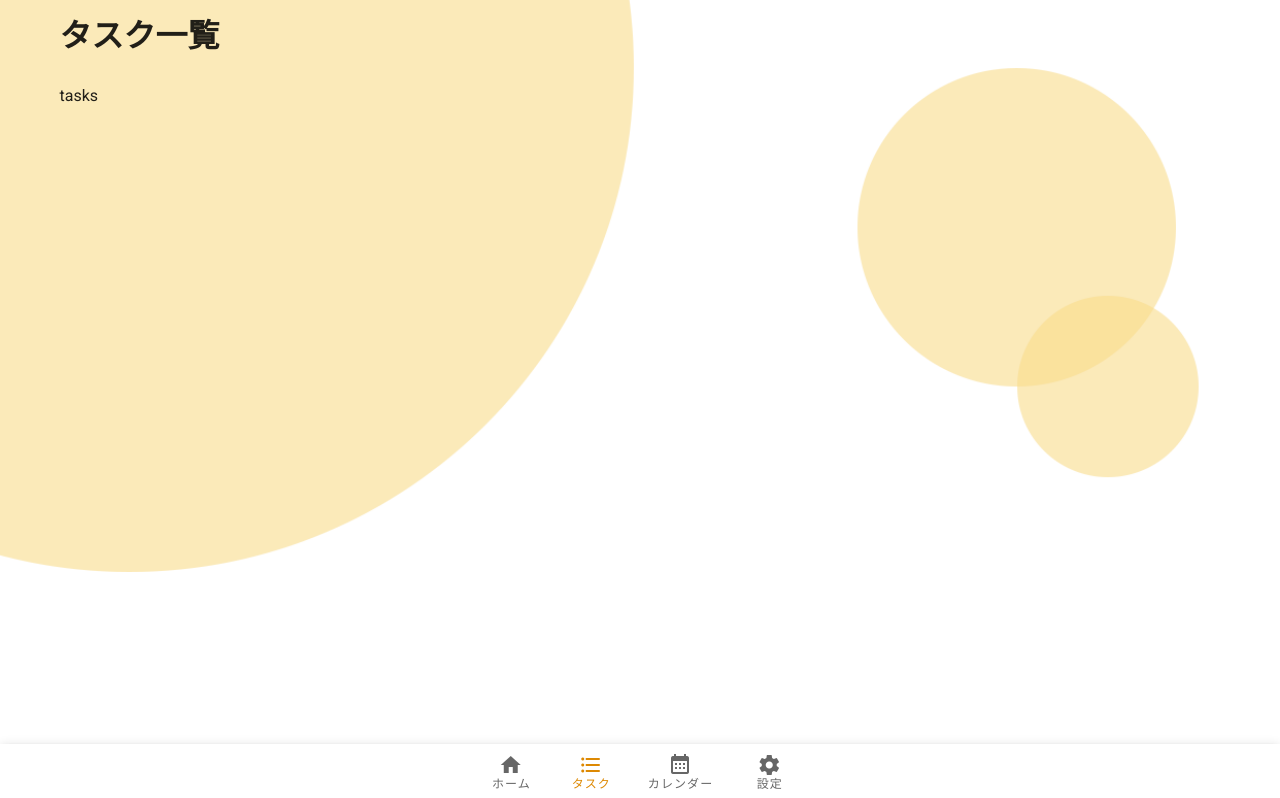
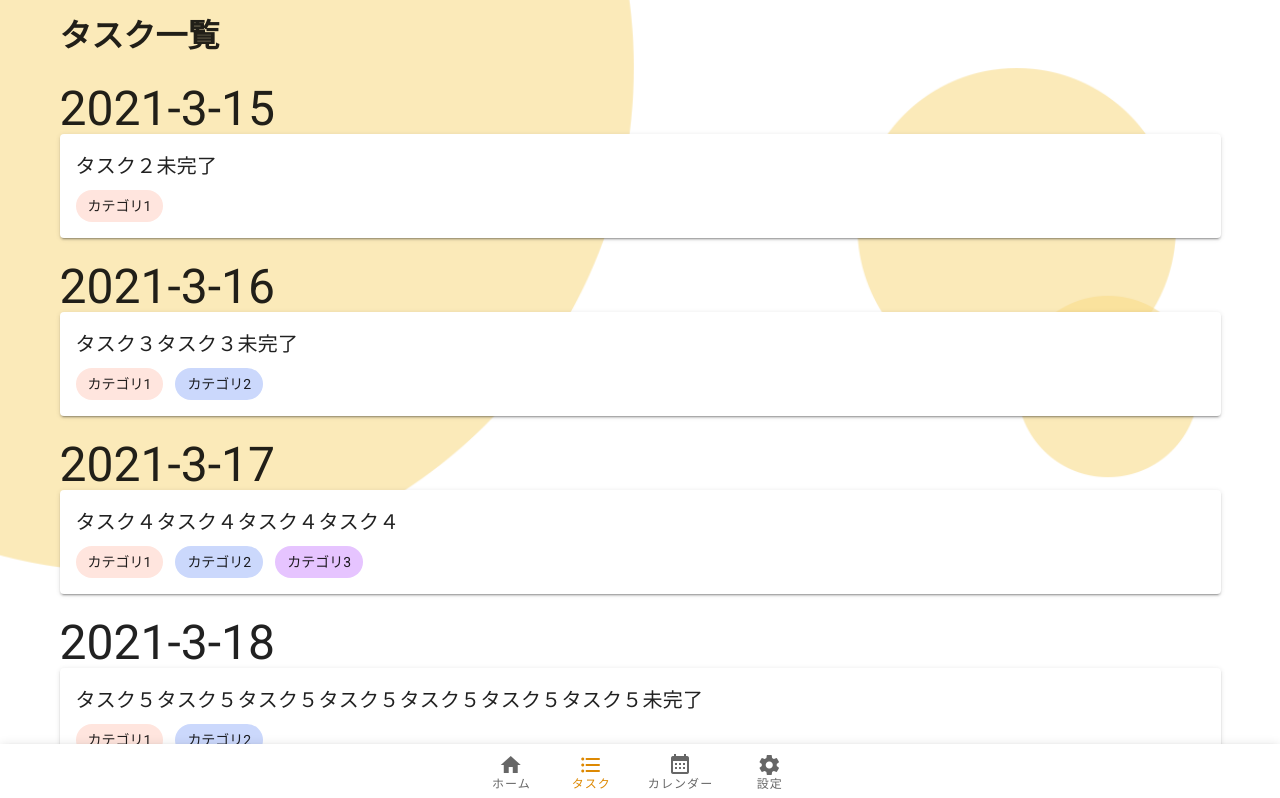
Before and after one commit to Ry0xi/a02, a Nuxt app in the folder frontend/: page /tasks in a window 1280 px wide. Shown: the top 798 px of the page. Built offline with nearby package versions, Linux system fonts and the light colour scheme.

Commit message:
[f-fix]タスク一覧を追加

```diff
--- a/frontend/pages/tasks.vue
+++ b/frontend/pages/tasks.vue
@@ -1,5 +1,9 @@
 <template>
-  <p>tasks</p>
+  <TaskListGroupByDate
+    :shownTasks="0"
+    :tasks="testTasks"
+    :categoryData="testCategoryData"
+  />
 </template>
 
 <script>
@@ -8,6 +12,21 @@ export default {
     return {
       header: {
         title: 'タスク一覧'
+      },
+      tasks: [],
+      categoryData: [],
+      testTasks: [
+        {'id': '1001', 'name': 'タスク１', 'date': '2021-3-20', 'categories': ['0001','0002'], 'isDone': true},
+        {'id': '1002', 'name': 'タスク２未完了', 'date': '2021-3-15', 'categories': ['0001'], 'isDone': false},
+        {'id': '1003', 'name': 'タスク３タスク３未完了', 'date': '2021-3-16', 'categories': ['0001','0002'], 'isDone': false},
+        {'id': '1004', 'name': 'タスク４タスク４タスク４タスク４', 'date': '2021-3-17', 'categories': ['0001','0002', '0003'], 'isDone': true},
+        {'id': '1005', 'name': 'タスク５タスク５タスク５タスク５タスク５タスク５タスク５未完了', 'date': '2021-3-18', 'categories': ['0001','0002'], 'isDone': false},
+        {'id': '1006', 'name': 'タスク６タスク６タスク６タスク６タスク６タスク６タスク６タスク６タスク６タスク６タスク６', 'date': '2021-3-18', 'categories': ['0001','0002'], 'isDone': true},
+      ],
+      testCategoryData: {
+        '0001': {'name': 'カテゴリ1', 'color': '#FFE5DE'},
+        '0002': {'name': 'カテゴリ2', 'color': '#CBD8FC'},
+        '0003': {'name': 'カテゴリ3', 'color': '#E6C4FF'}
       }
     }
   },
```
